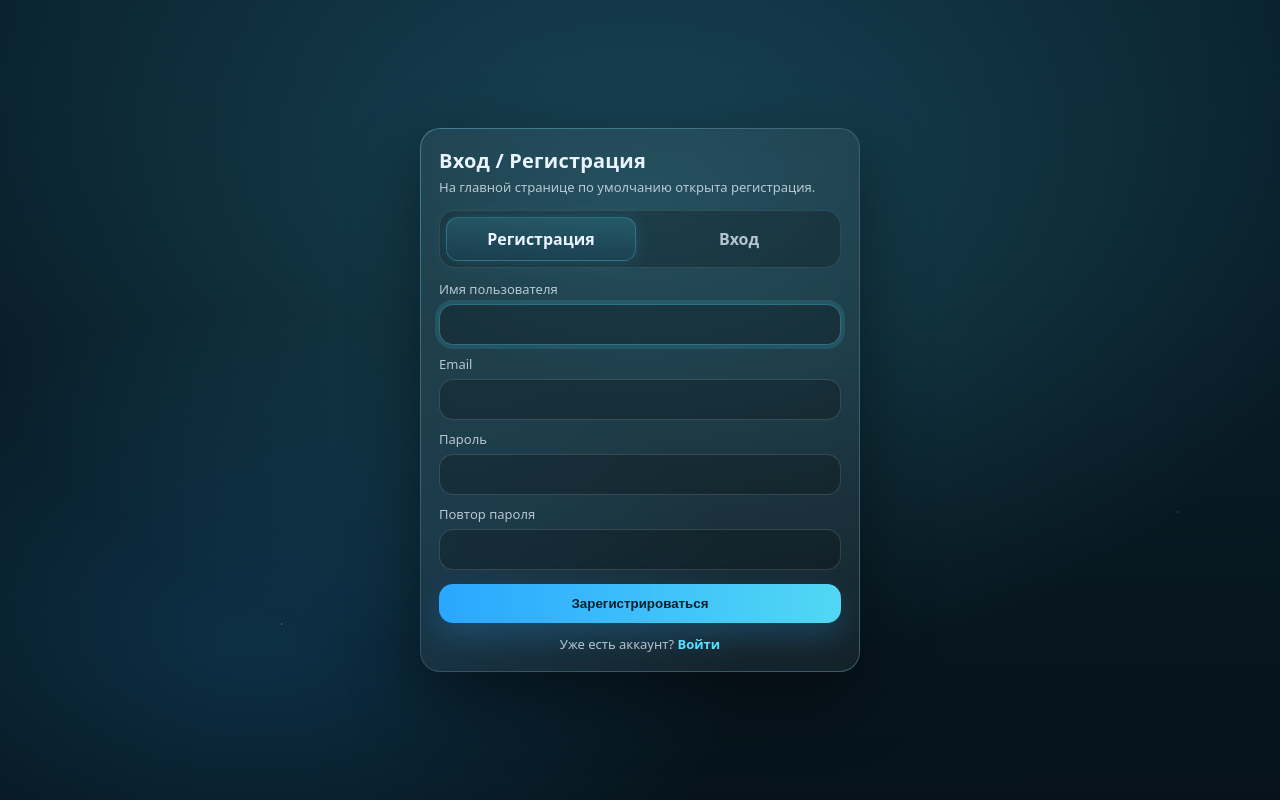
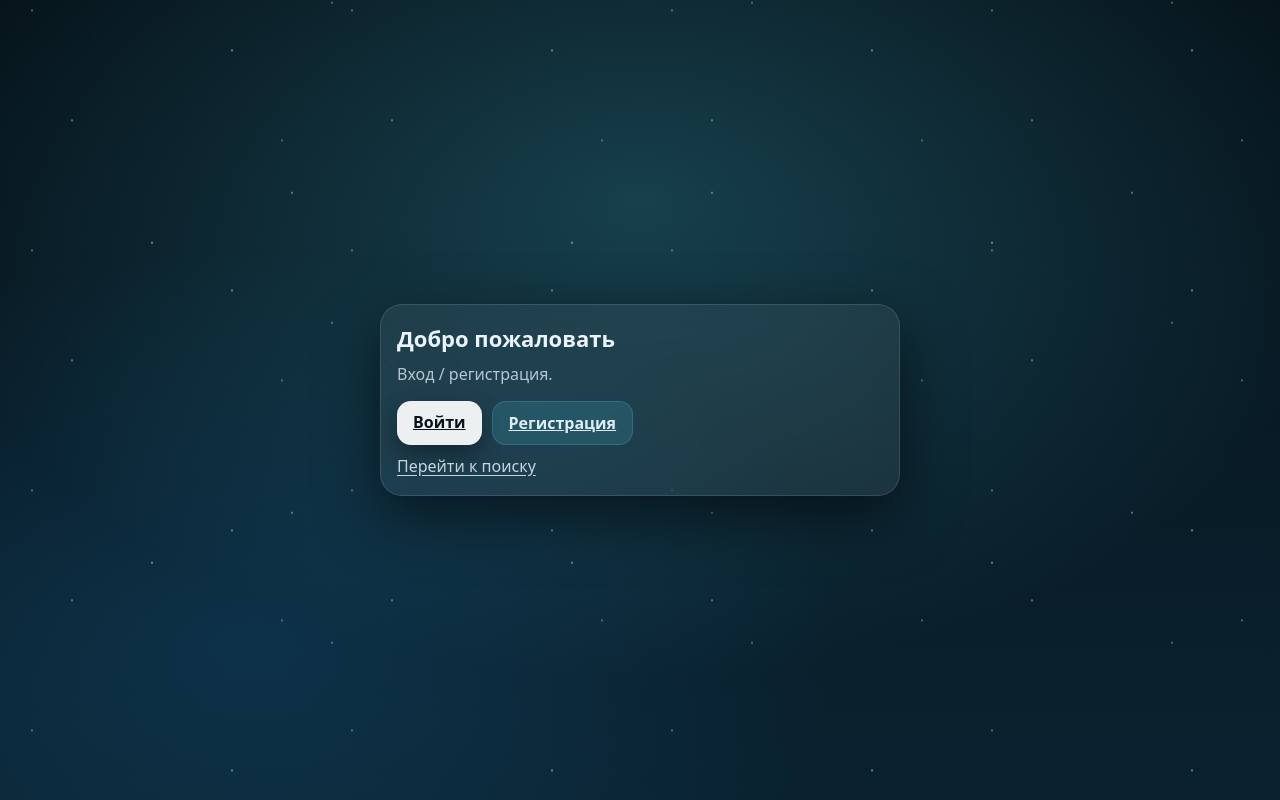
Before and after one commit to Ilgar-projects/amazing_hunting_5, a Django app: page / in a window 1280 px wide. Run offline with Django 5.2, Linux system fonts and the light colour scheme; parts of the project's set-up code (start-up, migrations or seed data) failed here and were passed over.

Commit message:
теперь должны   мерцать звёзды

```diff
--- a/authentication/templates/authentication/auth_landing.html
+++ b/authentication/templates/authentication/auth_landing.html
@@ -27,249 +27,160 @@
       font-family:system-ui,-apple-system,Segoe UI,Roboto,Arial;
       color:var(--text);
       background:radial-gradient(1200px 800px at 50% 25%, rgba(85,225,255,.20), transparent 60%),
-                 radial-gradient(900px 600px at 20% 80%, rgba(42,167,255,.18), transparent 55%),
-                 linear-gradient(180deg, var(--bg2), var(--bg1));
+                 radial-gradient(900px 600px at 20% 80%, rgba(42,167,255,.14), transparent 65%),
+                 linear-gradient(180deg, var(--bg1), var(--bg2));
       overflow:hidden;
-      padding:28px 12px;
+      padding:20px 12px;
     }
 
-    /* "космические" мерцающие точки */
-    body::before{
-      content:"";
+    /* ===== STARFIELD BACKGROUND (движение + мерцание) ===== */
+    .starfield{
       position:fixed;
-      inset:-20%;
+      inset:0;
+      pointer-events:none;
+      z-index:0;
+      overflow:hidden;
+    }
+
+    .starfield .stars{
+      position:absolute;
+      inset:-60%;
+      background-repeat:repeat;
+      will-change:transform, opacity;
+      animation-name: starDrift, starTwinkle;
+      animation-timing-function: linear, ease-in-out;
+      animation-iteration-count: infinite, infinite;
+    }
+
+    .starfield .s1{
       background-image:
-        radial-gradient(1px 1px at 10% 20%, rgba(255,255,255,.55) 50%, transparent 60%),
-        radial-gradient(1px 1px at 30% 70%, rgba(255,255,255,.40) 50%, transparent 60%),
-        radial-gradient(1px 1px at 60% 30%, rgba(255,255,255,.45) 50%, transparent 60%),
-        radial-gradient(1px 1px at 80% 60%, rgba(255,255,255,.35) 50%, transparent 60%),
-        radial-gradient(1px 1px at 90% 15%, rgba(255,255,255,.50) 50%, transparent 60%),
-        radial-gradient(1px 1px at 15% 90%, rgba(255,255,255,.35) 50%, transparent 60%);
+        radial-gradient(1px 1px at 20px 30px, rgba(255,255,255,.95) 60%, transparent 61%),
+        radial-gradient(1px 1px at 110px 80px, rgba(255,255,255,.75) 60%, transparent 61%),
+        radial-gradient(1px 1px at 60px 140px, rgba(255,255,255,.85) 60%, transparent 61%),
+        radial-gradient(1px 1px at 190px 30px, rgba(255,255,255,.70) 60%, transparent 61%),
+        radial-gradient(1px 1px at 220px 160px, rgba(255,255,255,.65) 60%, transparent 61%),
+        radial-gradient(1px 1px at 20px 160px, rgba(255,255,255,.75) 60%, transparent 61%);
+      background-size:260px 190px;
+      opacity:.55;
+      animation-duration: 160s, 6s;
+    }
+
+    .starfield .s2{
+      background-image:
+        radial-gradient(1.5px 1.5px at 40px 60px, rgba(170,235,255,.90) 60%, transparent 61%),
+        radial-gradient(1.5px 1.5px at 160px 20px, rgba(170,235,255,.70) 60%, transparent 61%),
+        radial-gradient(1.5px 1.5px at 200px 130px, rgba(170,235,255,.80) 60%, transparent 61%),
+        radial-gradient(1.5px 1.5px at 90px 150px, rgba(170,235,255,.65) 60%, transparent 61%);
+      background-size:320px 240px;
+      opacity:.35;
       filter:blur(.2px);
-      opacity:.55;
-      animation:twinkle 4.8s ease-in-out infinite;
-      pointer-events:none;
+      animation-duration: 240s, 9s;
     }
-    body::after{
-      content:"";
+
+    .starfield .s3{
+      background-image:
+        radial-gradient(2px 2px at 80px 90px, rgba(255,255,255,.55) 60%, transparent 61%),
+        radial-gradient(2px 2px at 220px 40px, rgba(255,255,255,.45) 60%, transparent 61%),
+        radial-gradient(2px 2px at 260px 170px, rgba(255,255,255,.40) 60%, transparent 61%);
+      background-size:420px 320px;
+      opacity:.22;
+      filter:blur(.05px);
+      animation-duration: 320s, 12s;
+    }
+
+    .nebula{
       position:fixed;
       inset:-30%;
-      background:radial-gradient(400px 260px at 50% 110%, rgba(85,225,255,.22), transparent 70%);
+      background:radial-gradient(420px 280px at 50% 110%, rgba(85,225,255,.22), transparent 70%);
       filter:blur(18px);
-      opacity:.8;
+      opacity:.85;
       pointer-events:none;
-    }
-    @keyframes twinkle{
-      0%,100%{opacity:.40}
-      50%{opacity:.80}
+      z-index:0;
+      animation: nebulaPulse 8s ease-in-out infinite;
     }
 
-    .wrap{width:min(440px, 94vw);}
+    @keyframes starDrift{
+      from { transform: translate3d(0,0,0); }
+      to   { transform: translate3d(0,-20%,0); }
+    }
 
-    .card{
+    @keyframes starTwinkle{
+      0%,100% { opacity:.22; }
+      50%     { opacity:.75; }
+    }
+
+    @keyframes nebulaPulse{
+      0%,100% { opacity:.65; transform: translate3d(0,0,0) scale(1); }
+      50%     { opacity:.95; transform: translate3d(0,-1%,0) scale(1.03); }
+    }
+
+    .wrap{
+      position:relative;
+      z-index:1;
+      width:min(520px, 96vw);
+      border-radius:22px;
       background:var(--card);
       border:1px solid var(--stroke);
-      border-radius:20px;
-      padding:18px;
-      box-shadow:0 24px 70px rgba(0,0,0,.45);
-      backdrop-filter: blur(10px);
-      -webkit-backdrop-filter: blur(10px);
-      position:relative;
-    }
-    .card::before{
-      content:"";
-      position:absolute;
-      inset:-1px;
-      border-radius:20px;
-      padding:1px;
-      background:linear-gradient(135deg, rgba(85,225,255,.50), rgba(42,167,255,.10), rgba(85,225,255,.40));
-      -webkit-mask: linear-gradient(#000 0 0) content-box, linear-gradient(#000 0 0);
-      -webkit-mask-composite: xor;
-      mask-composite: exclude;
-      pointer-events:none;
-      opacity:.55;
+      box-shadow:0 20px 60px rgba(0,0,0,.55);
+      backdrop-filter: blur(12px);
+      padding:18px 16px;
     }
 
-    .header{display:flex; align-items:flex-start; justify-content:space-between; gap:14px; margin-bottom:10px;}
-    .header h1{margin:0; font-size:20px; letter-spacing:.2px;}
-    .header p{margin:4px 0 0; font-size:13px; color:var(--muted)}
+    h1{margin:0 0 10px; font-size:22px}
+    p{margin:0 0 14px; color:var(--muted); line-height:1.45}
 
-    .userbox{
-      margin:10px 0 14px;
-      padding:10px 12px;
+    .row{display:flex; gap:10px; flex-wrap:wrap}
+    .btn{
+      appearance:none;
+      border:0;
+      padding:10px 16px;
       border-radius:14px;
-      border:1px solid rgba(85,225,255,.18);
-      background:rgba(0,0,0,.18);
-      display:flex;
-      align-items:center;
-      justify-content:space-between;
-      gap:10px;
-    }
-    .userbox .who{color:var(--muted); font-size:13px}
-    .userbox a{color:var(--neon); text-decoration:none; font-weight:700;}
-
-    .tabs{
-      display:flex;
-      gap:8px;
-      margin:14px 0 12px;
-      background:rgba(0,0,0,.22);
-      border:1px solid rgba(255,255,255,.10);
-      border-radius:16px;
-      padding:6px;
-    }
-    .tab{
-      flex:1;
-      text-align:center;
-      padding:10px 12px;
-      border-radius:12px;
-      text-decoration:none;
-      color:var(--muted);
-      font-weight:700;
-      border:1px solid transparent;
-    }
-    .tab.active{
-      color:var(--text);
-      border-color:rgba(85,225,255,.25);
-      background:linear-gradient(180deg, rgba(85,225,255,.18), rgba(42,167,255,.08));
-      box-shadow:0 0 18px rgba(85,225,255,.14);
-    }
-
-    label{display:block; margin:10px 0 6px; color:var(--muted); font-size:13px;}
-    input{
-      width:100%;
-      padding:12px 12px;
-      border-radius:14px;
-      border:1px solid rgba(255,255,255,.14);
-      background:rgba(0,0,0,.22);
-      color:var(--text);
-      outline:none;
-    }
-    input:focus{
-      border-color:rgba(85,225,255,.35);
-      box-shadow:0 0 0 4px rgba(85,225,255,.12);
-    }
-
-    .btn{
-      width:100%;
-      margin-top:14px;
-      padding:12px;
-      border-radius:14px;
-      border:0;
       cursor:pointer;
       font-weight:800;
+      background:rgba(255,255,255,.92);
+      color:#06131a;
+      box-shadow:0 10px 22px rgba(0,0,0,.35);
+      transition:transform .12s ease, filter .12s ease;
+      white-space:nowrap;
     }
-    .btn.primary{
-      background:linear-gradient(90deg, var(--neon2), rgba(85,225,255,.95));
-      color:#05202b;
-      box-shadow:0 12px 30px rgba(42,167,255,.22);
-    }
-    .btn.secondary{
-      background:rgba(255,255,255,.08);
-      color:var(--text);
-      border:1px solid rgba(255,255,255,.14);
-    }
-
-    .btn.ghost{
-      width:auto;
-      margin:0;
-      padding:8px 12px;
-      border-radius:12px;
-      background:rgba(255,255,255,.06);
-      color:var(--neon);
-      border:1px solid rgba(85,225,255,.20);
+    .btn:hover{filter:brightness(1.05)}
+    .btn:active{transform:translateY(1px)}
+    .btn.alt{
+      background:rgba(85,225,255,.14);
+      color:rgba(233,244,255,.95);
+      border:1px solid rgba(85,225,255,.18);
       box-shadow:none;
     }
 
-    .err{margin:8px 0 0; color:var(--danger); font-size:13px; line-height:1.35}
-
-    .hint{margin-top:12px; text-align:center; color:var(--muted); font-size:13px}
-    .hint a{color:var(--neon); text-decoration:none; font-weight:700}
-
-    .hidden{display:none}
-
-    /* немного приводим вид django-ошибок */
-    ul.errorlist{margin:8px 0 0; padding-left:18px; color:var(--danger); font-size:13px}
-    ul.errorlist li{margin:2px 0}
+    .link{
+      display:inline-block;
+      margin-top:10px;
+      color:rgba(233,244,255,.92);
+      text-decoration:underline;
+      text-underline-offset:3px;
+      opacity:.9;
+    }
+    .link:hover{opacity:1}
   </style>
 </head>
 <body>
+  <div class="starfield" aria-hidden="true">
+    <div class="stars s1"></div>
+    <div class="stars s2"></div>
+    <div class="stars s3"></div>
+  </div>
+  <div class="nebula" aria-hidden="true"></div>
+
   <div class="wrap">
-    <div class="card">
-      <div class="header">
-        <div>
-          <h1>Вход / Регистрация</h1>
-          <p>На главной странице по умолчанию открыта регистрация.</p>
-        </div>
-      </div>
+    <h1>Добро пожаловать</h1>
+    <p>Вход / регистрация.</p>
 
-      {% if request.user.is_authenticated %}
-        <div class="userbox">
-          <div class="who">Вы вошли как <b>{{ request.user.username }}</b></div>
-          <form method="post" action="{% url 'logout' %}" style="margin:0">
-            {% csrf_token %}
-            <button class="btn ghost" type="submit">Выйти</button>
-          </form>
-        </div>
-      {% endif %}
+    <div class="row">
+      <a class="btn" href="{% url 'login' %}">Войти</a>
+      <a class="btn alt" href="{% url 'register' %}">Регистрация</a>
+    </div>
 
-      <div class="tabs" role="tablist" aria-label="Вход и регистрация">
-        <a class="tab {% if active_tab == 'signup' %}active{% endif %}" href="/?tab=signup">Регистрация</a>
-        <a class="tab {% if active_tab == 'login' %}active{% endif %}" href="/?tab=login">Вход</a>
-      </div>
-
-      <!-- РЕГИСТРАЦИЯ -->
-      <form method="post" class="{% if active_tab != 'signup' %}hidden{% endif %}">
-        {% csrf_token %}
-        <input type="hidden" name="action" value="signup">
-
-        {{ signup_form.non_field_errors }}
-
-        <label for="id_username">Имя пользователя</label>
-        {{ signup_form.username }}
-        {{ signup_form.username.errors }}
-
-        <label for="id_email">Email</label>
-        {{ signup_form.email }}
-        {{ signup_form.email.errors }}
-
-        <label for="id_password1">Пароль</label>
-        {{ signup_form.password1 }}
-        {{ signup_form.password1.errors }}
-
-        <label for="id_password2">Повтор пароля</label>
-        {{ signup_form.password2 }}
-        {{ signup_form.password2.errors }}
-
-        <button class="btn primary" type="submit">Зарегистрироваться</button>
-
-        <div class="hint">
-          Уже есть аккаунт? <a href="/?tab=login">Войти</a>
-        </div>
-      </form>
-
-      <!-- ВХОД -->
-      <form method="post" class="{% if active_tab != 'login' %}hidden{% endif %}">
-        {% csrf_token %}
-        <input type="hidden" name="action" value="login">
-
-        {{ login_form.non_field_errors }}
-
-        <label for="id_username">Имя пользователя</label>
-        {{ login_form.username }}
-        {{ login_form.username.errors }}
-
-        <label for="id_password">Пароль</label>
-        {{ login_form.password }}
-        {{ login_form.password.errors }}
-
-        <button class="btn primary" type="submit">Войти</button>
-
-        <div class="hint">
-          Нет аккаунта? <a href="/?tab=signup">Создать</a>
-        </div>
-      </form>
-
-    </div>
+    <a class="link" href="{% url 'search' %}">Перейти к поиску</a>
   </div>
 </body>
 </html>
```
Also changed, not shown: authentication/templates/base_neon.html (+145 -141 lines).
